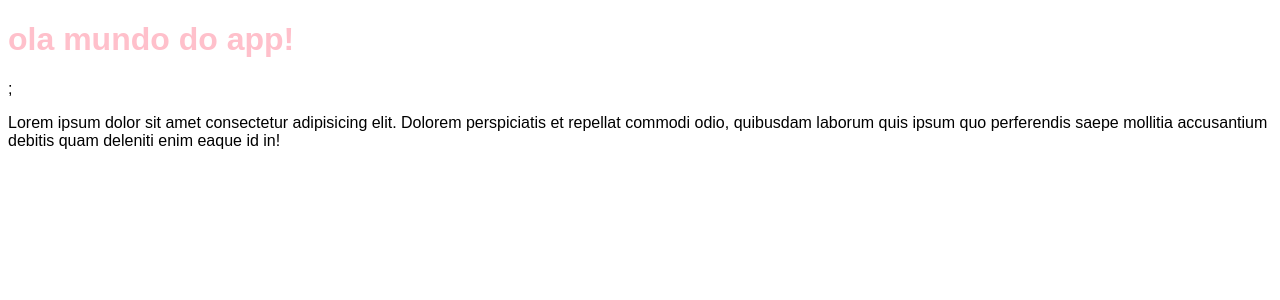
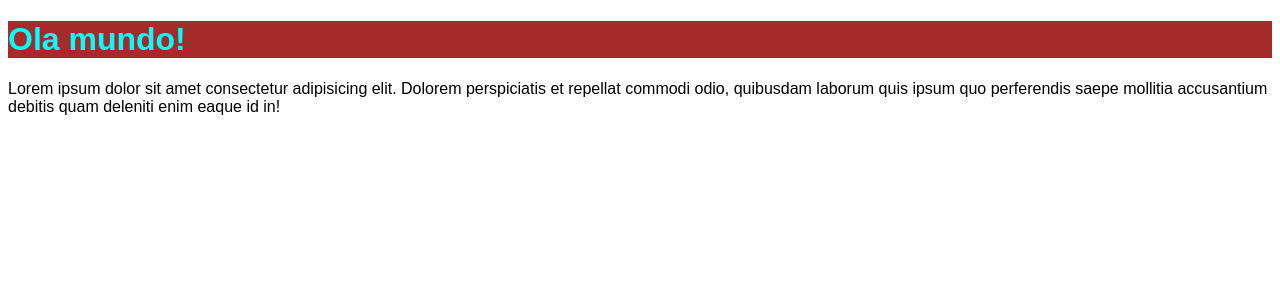
Before and after one commit to richarlysonl/chonos-phomodoro, a React (Vite) app: page / in a window 1280 px wide. Shown: the top 300 px of the page. Built offline with nearby package versions, Linux system fonts and the light colour scheme.

Commit message:
aula 14 - feat: criando heading components e aprendendo a usar css modules

```diff
--- a/src/App.tsx
+++ b/src/App.tsx
@@ -1,9 +1,10 @@
 import "./styles/theme.css";
 import "./styles/global.css";
+import { Heading } from "./components/Heading";
 export function App() {
   return (
     <div>
-      <h1>ola mundo do app!</h1>;
+      <Heading />
       <p>
         Lorem ipsum dolor sit amet consectetur adipisicing elit. Dolorem
         perspiciatis et repellat commodi odio, quibusdam laborum quis ipsum quo
--- /dev/null
+++ b/src/components/Heading.module.css
@@ -0,0 +1,6 @@
+.heading {
+  background: brown;
+}
+.cyan {
+  color: cyan;
+}
--- /dev/null
+++ b/src/components/Heading.tsx
@@ -0,0 +1,5 @@
+import styles from "./Heading.module.css";
+export function Heading() {
+  const classes = `${styles.heading} ${styles.cyan}`;
+  return <h1 className={classes}>Ola mundo!</h1>;
+}
```
